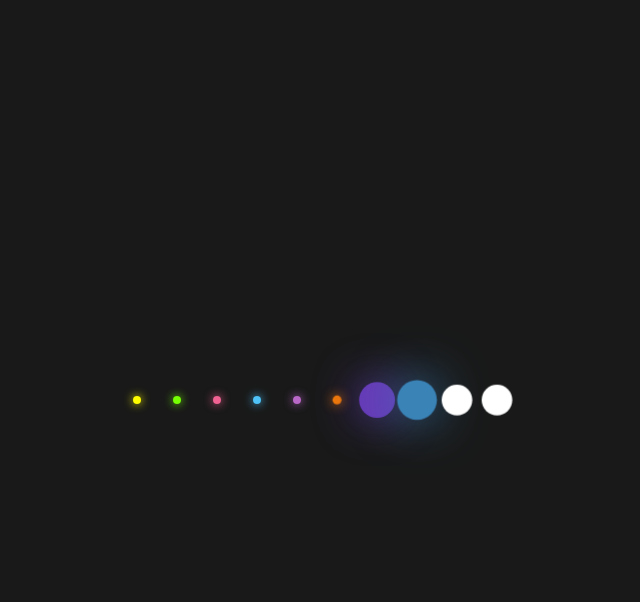
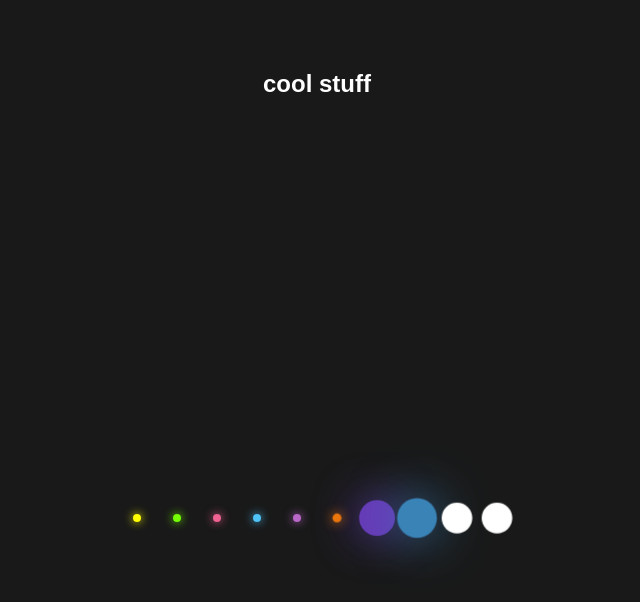
Before and after one commit to SteveStackJack/my-first-repo, a plain HTML site: page index.html in a window 1280 px wide. Shown: the whole page, without its empty margins (323-963 px from the left). Drawn offline with Linux system fonts and the light colour scheme.

Commit message:
added header

```diff
--- a/index.html
+++ b/index.html
@@ -7,6 +7,7 @@
   <title>Glowing Dots</title>
 </head>
 <body>
+  <h2>cool stuff</h2>
   <ul>
     <li></li>
     <li></li>
--- a/styles.css
+++ b/styles.css
@@ -8,6 +8,8 @@ body {
 h2 {
   text-align: center;
   color: white;
+  margin-top: 70px;
+  font-family: arial;
   margin-top: 70px;
 }
 
```
